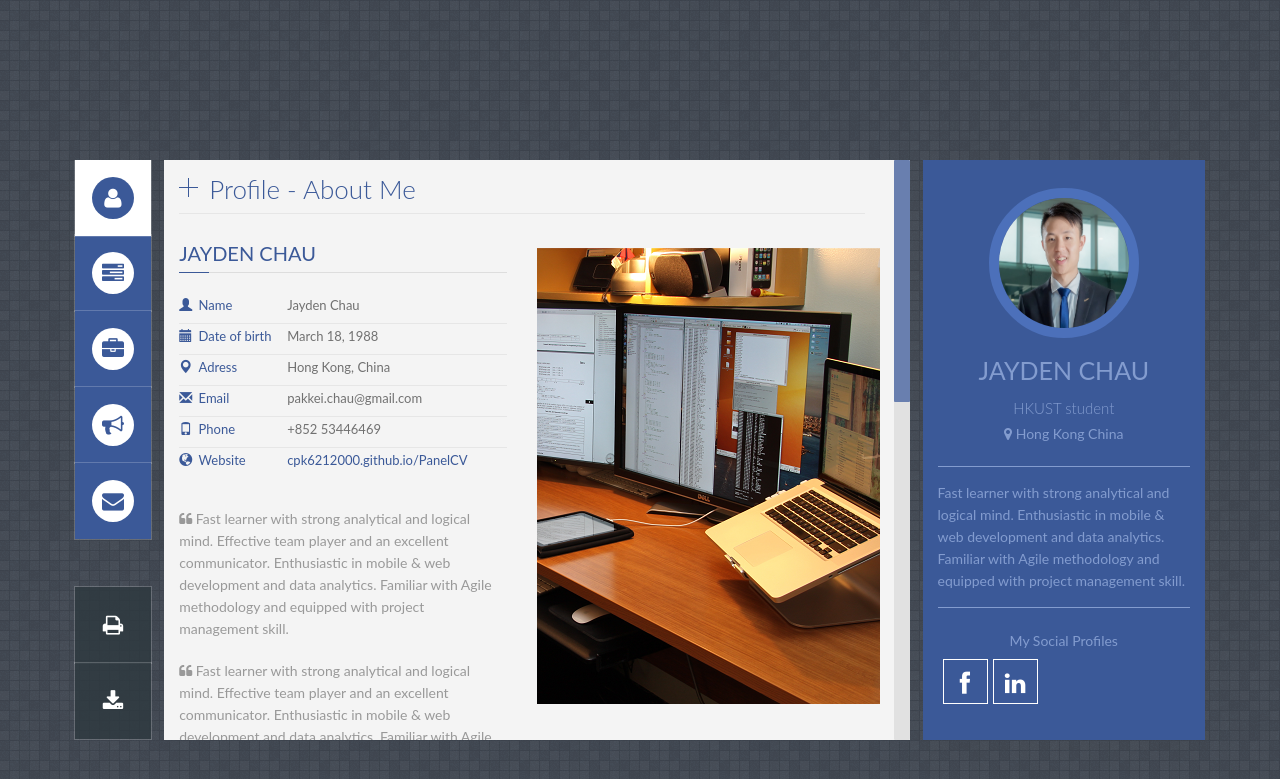
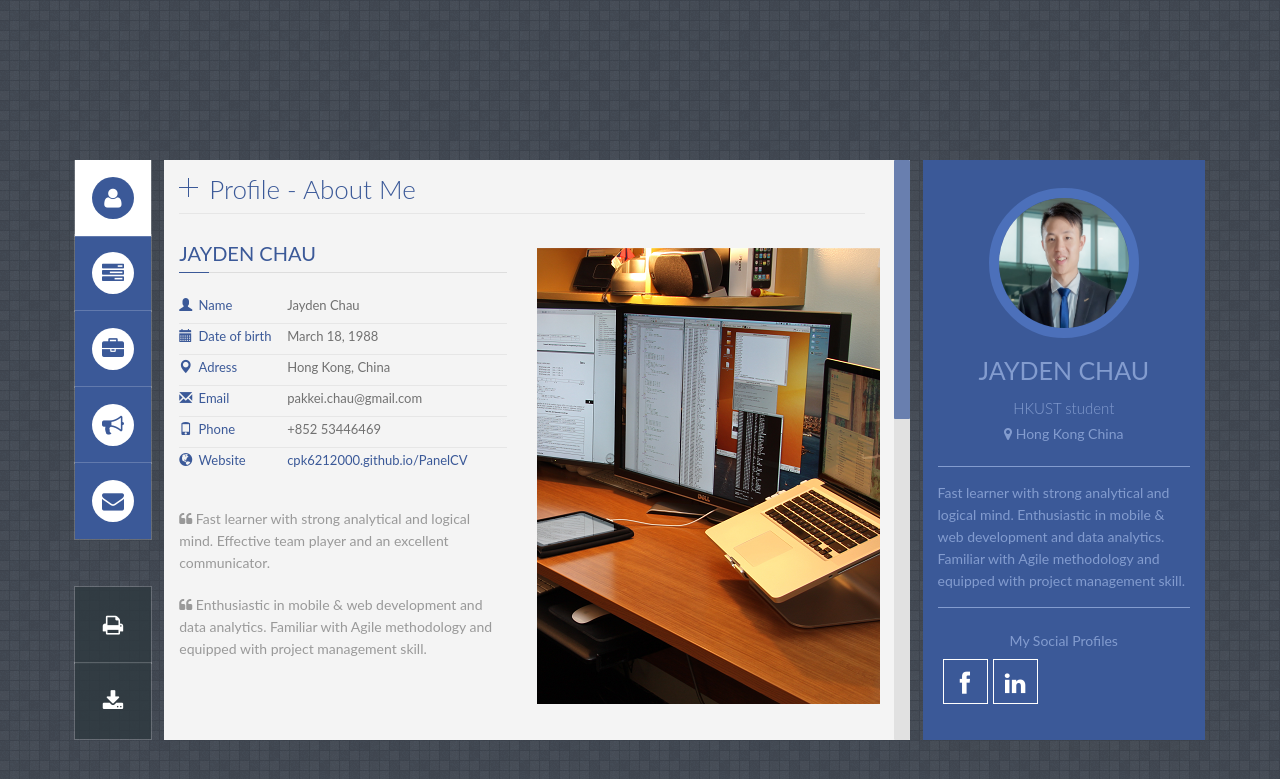
Before and after one commit to jekyller/PanelCV, a Jekyll site: the page built from index.html, in a window 1280 px wide. Shown: the top 779 px of the page. Built offline with Jekyll 4.4.1, drawn with Linux system fonts in a browser that asks for light colours; some web fonts are replaced.

Commit message:
Update profile.html

```diff
--- a/_includes/profile.html
+++ b/_includes/profile.html
@@ -61,12 +61,12 @@
 
         <p style="margin-bottom:20px">
             <i class="fa fa-quote-left"></i>
-            Fast learner with strong analytical and logical mind. Effective team player and an excellent communicator. Enthusiastic in mobile & web development and data analytics. Familiar with Agile methodology and equipped with project management skill.
+            Fast learner with strong analytical and logical mind. Effective team player and an excellent communicator.
         </p>
 
          <p style="margin-bottom:20px">
             <i class="fa fa-quote-left"></i>
-            Fast learner with strong analytical and logical mind. Effective team player and an excellent communicator. Enthusiastic in mobile & web development and data analytics. Familiar with Agile methodology and equipped with project management skill.
+            Enthusiastic in mobile & web development and data analytics. Familiar with Agile methodology and equipped with project management skill.
         </p>
 
     </div>
```
